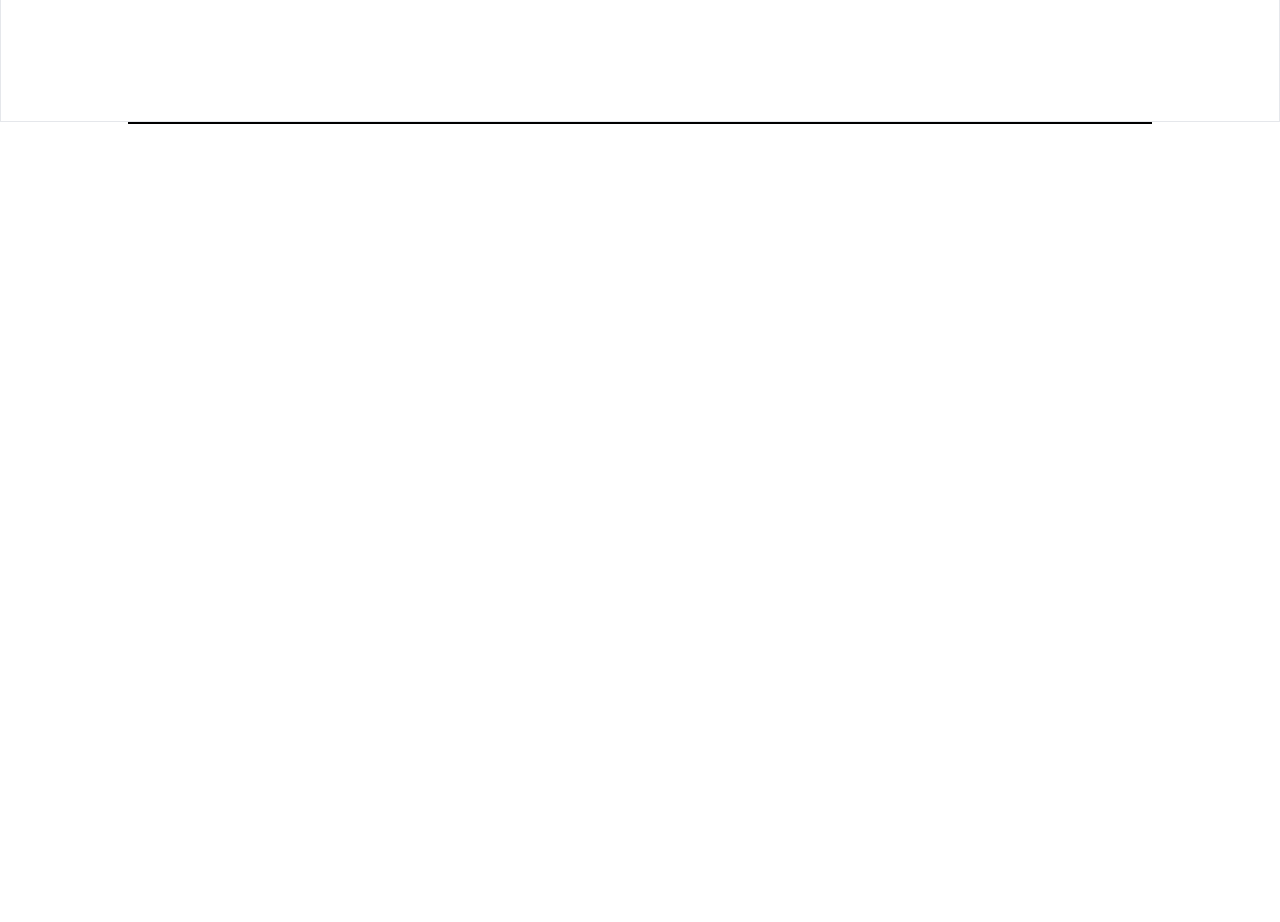
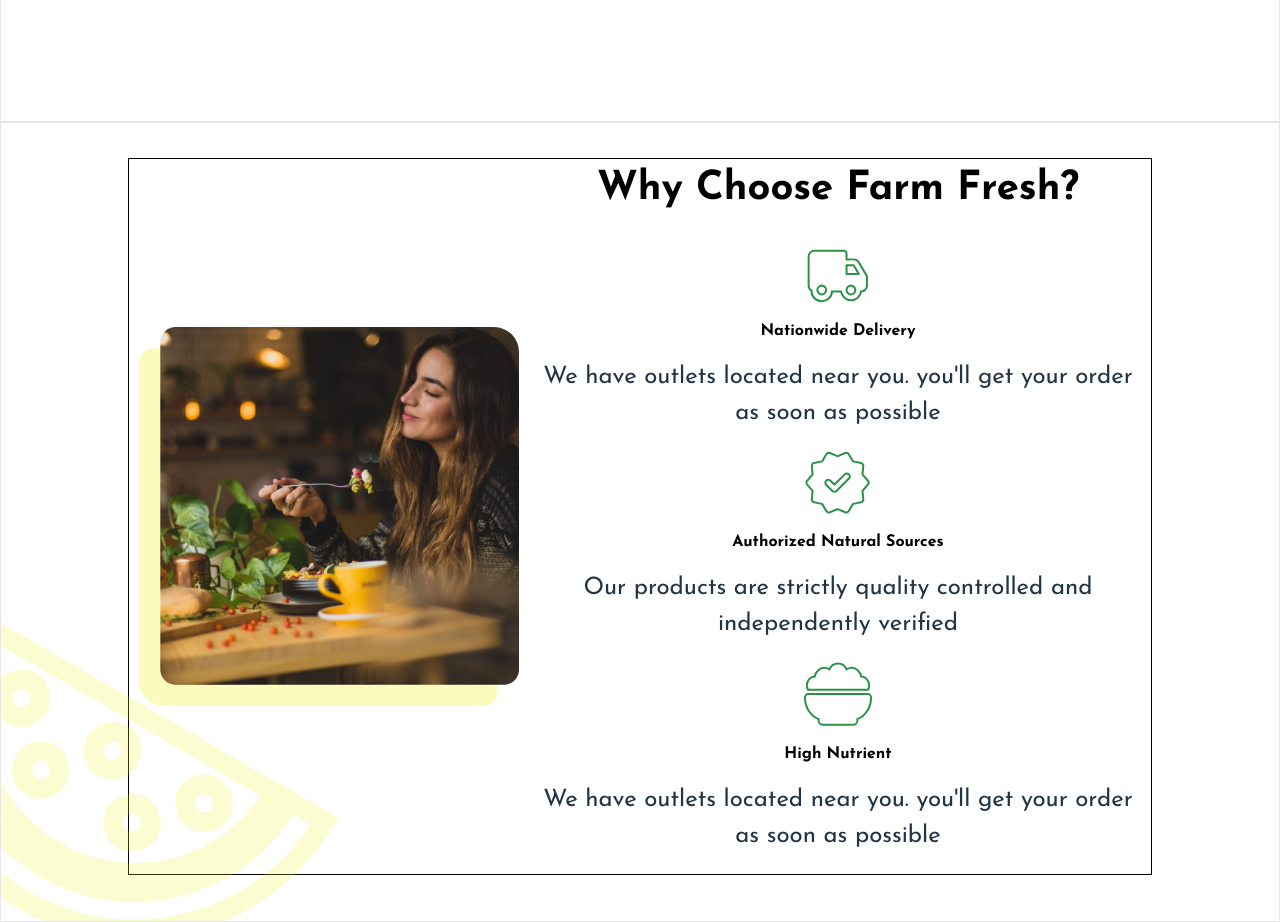
Before and after one commit to adexterity/farm-fresh, a Vue app: page / in a window 1280 px wide. Shown: the part 1580-2502 px from the top of the page. Before the commit the page ends 1704 px from the top, so only its background shows below. Built offline with nearby package versions, Linux system fonts and the light colour scheme.

Commit message:
added Testimonial component

```diff
--- a/src/components/Catalogue.vue
+++ b/src/components/Catalogue.vue
@@ -3,7 +3,7 @@
 </script>
 
 <template>
-    <section class="h-[100vh] font-body relative border">
+    <section class="min-h-[100vh] font-body relative border py-[5px]">
         <img src="../assets/emojione.jpg" class="absolute top-0 left-0 z-[2]" />
         <div class="container flex justify-around items-center">
             <div class="catalogue-text z-[4]">
--- /dev/null
+++ b/src/components/Testimonials.vue
@@ -0,0 +1,10 @@
+<script setup></script>
+<template>
+    <section class="testimonial">
+        <div class="container">
+            <!--             <h3 class="font-bold">Our product speaks for us</h3>
+ -->
+        </div>
+
+    </section>
+</template>
--- a/src/components/WhyFarmFresh.vue
+++ b/src/components/WhyFarmFresh.vue
@@ -3,9 +3,35 @@
 </script>
 
 <template>
-    <section>
-        <div class="container">
+    <section class="border min-h-[100vh] py-[35px] font-body relative">
+        <img class="absolute bottom-0 left-0" src="../assets/why-watermelon-icon.svg" />
 
+        <div class="container flex justify-between items-center gap-4 px-[10px]">
+            <div class="relative max-w-[full]">
+                <img class="rounded-[25px] max-w-[full] h-auto" src="../assets/woman-eating.png"
+                    alt="picture of a lady eating" />
+            </div>
+            <div class="flex flex-col items-center">
+                <h3 class="font-bold text-[40px] mb-[30px] text-black">Why Choose Farm Fresh?</h3>
+
+                <img src="../assets/why-vehicle-icon.svg" />
+                <h4 class="font-bold py-4 text-black">Nationwide Delivery</h4>
+                <p class="mb-5 text-[24px] text-center">We have outlets located near you. you'll get your order as soon as
+                    possible</p>
+
+
+                <img src="../assets/why-checkMark-icon.svg" />
+                <h4 class="font-bold py-4 text-black">Authorized Natural Sources</h4>
+                <p class="mb-5 text-[24px] text-center">Our products are strictly quality controlled and independently
+                    verified</p>
+
+
+                <img src="../assets/why-nutri-icon.svg" />
+                <h4 class="font-bold py-4 text-black">High Nutrient </h4>
+                <p class="mb-5 text-[24px] text-center">We have outlets located near you. you'll get your order as soon as
+                    possible</p>
+
+            </div>
         </div>
     </section>
 </template>
```
Also changed, not shown: src/assets/why-watermelon-icon.svg (renamed from src/assets/why-icon.svg), src/assets/woman-eating.png (added).
